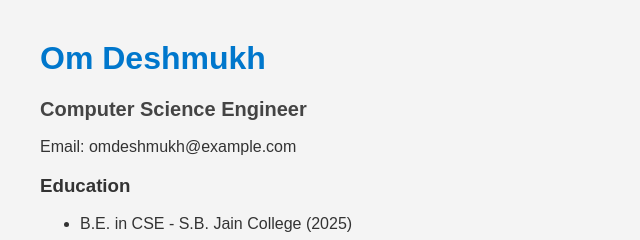
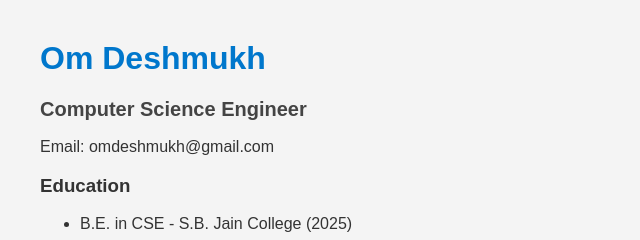
Before and after one commit to Omdeshmukh07/markdown-resume-final, a plain HTML site: page index.html in a window 1280 px wide. Shown: the top 240 px of the page, 0-640 px from the left. Drawn offline with Linux system fonts and the light colour scheme.

Commit message:
all changes are done

```diff
--- a/index.html
+++ b/index.html
@@ -8,7 +8,7 @@
 <body>
   <h1>Om Deshmukh</h1>
   <h2>Computer Science Engineer</h2>
-  <p>Email: omdeshmukh@example.com</p>
+  <p>Email: omdeshmukh@gmail.com</p>
 
   <h3>Education</h3>
   <ul>
```
